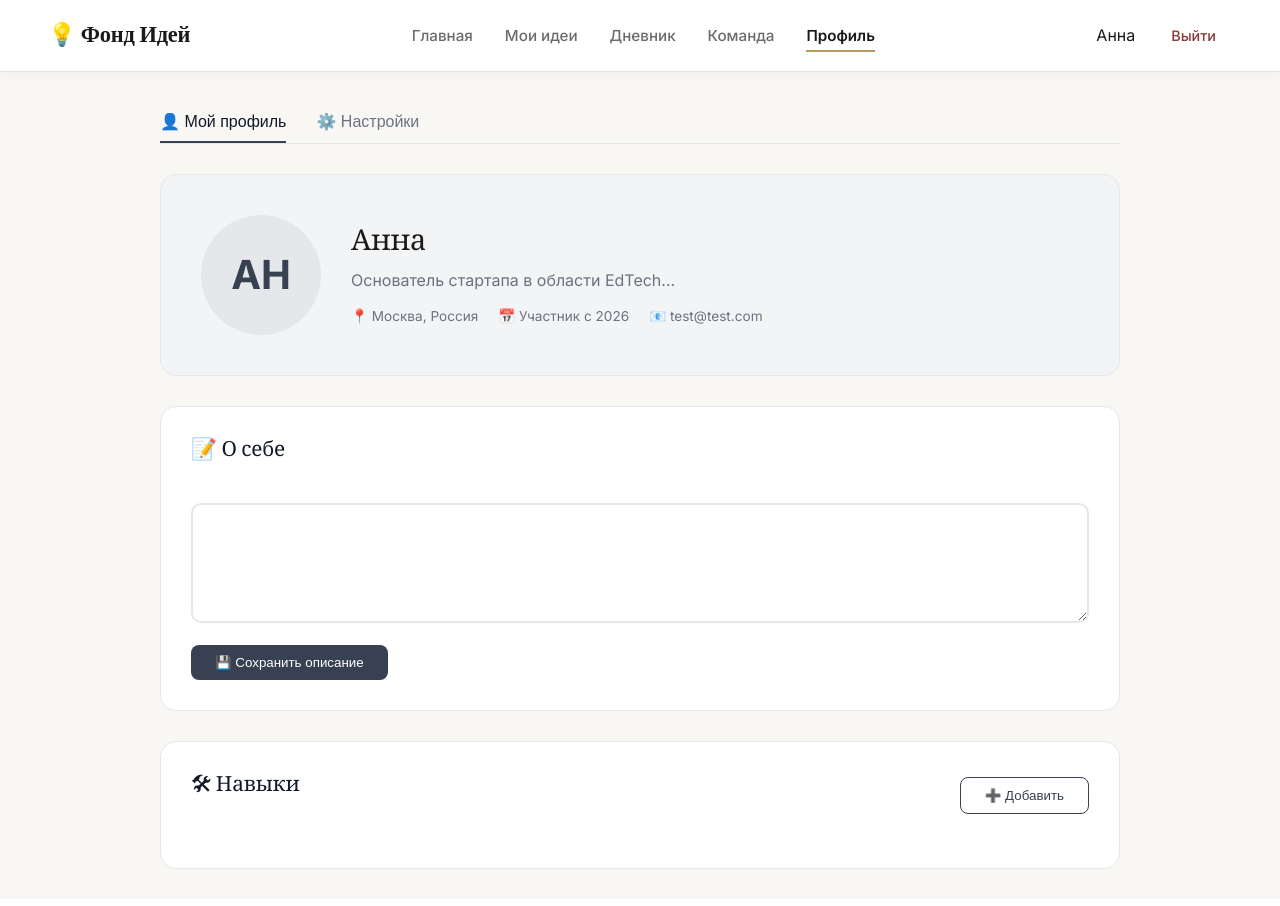
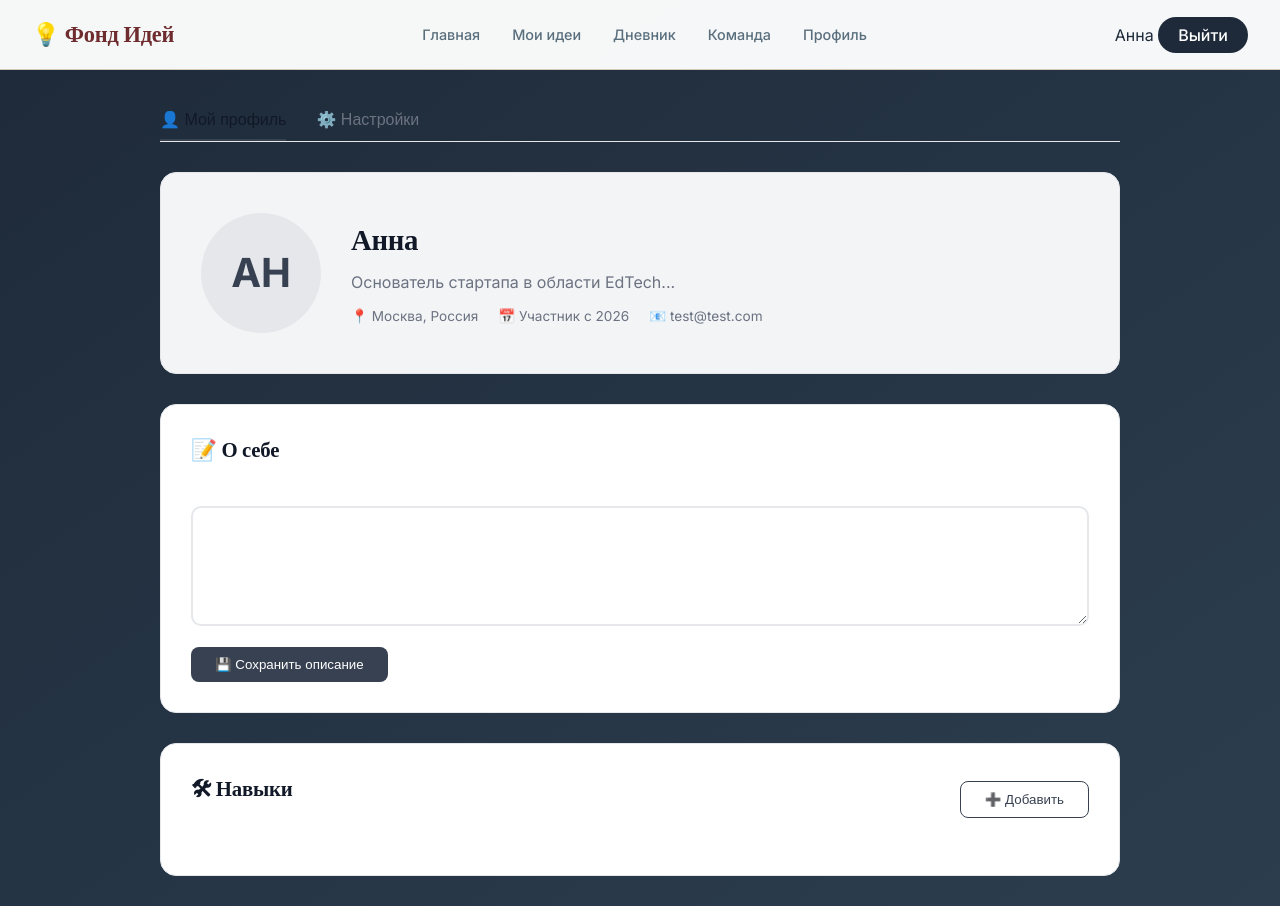
Before and after one commit to viktorialesnyh/FundOfIdeas2, a Flask app: page /profile in a window 1280 px wide. Before the commit the page ends 869 px from the top, so only its background shows below. Run offline with Flask 3, Linux system fonts and the light colour scheme; a user stored in the database is signed in.

Commit message:
Новый дизайн

```diff
--- a/static/css/styles.css
+++ b/static/css/styles.css
@@ -1,27 +1,26 @@
-@import url('https://fonts.googleapis.com/css2?family=Inter:wght@400;500;600;700&family=Cormorant+Garamond:wght@400;500;600&family=JetBrains+Mono:wght@400;500&display=swap');
+/* styles.css — Improved design */
+
+@import url('https://fonts.googleapis.com/css2?family=Inter:wght@400;500;600;700&family=Cormorant+Garamond:wght@400;500;600;700&display=swap');
 
 :root {
-  /* Journal Craft Palette */
-  --bg-paper: #F9F7F3;
-  --bg-white: #FFFFFF;
-  --bg-edge: #F1EDE6;
-  --text-ink: #1A1A1A;
-  --text-pencil: #6B6B6B;
-  --text-light: #9CA3AF;
-  --accent-binding: #8B3A3A;
-  --accent-binding-hover: #6B2D2D;
-  --accent-foil: #B89B5E;
-  --accent-foil-light: #D4C5A3;
-  --border-paper: #E8E3DB;
-  --border-dark: #D4CFC5;
-  --shadow-soft: 0 4px 20px rgba(26, 26, 26, 0.06);
-  --shadow-medium: 0 8px 30px rgba(26, 26, 26, 0.08);
-  --shadow-card: 0 2px 12px rgba(26, 26, 26, 0.04);
-  --radius-sm: 8px;
-  --radius-md: 12px;
-  --radius-lg: 16px;
-  --ease-smooth: cubic-bezier(0.25, 0.1, 0.25, 1);
-  --transition-base: all 0.3s var(--ease-smooth);
+  --bg-gradient-start: #1E2A3A;
+  --bg-gradient-end: #2C3E4E;
+  --bg-card: #FFFFFF;
+  --bg-sidebar: rgba(255, 255, 255, 0.06);
+  --text-dark: #1E2A3A;
+  --text-mid: #5A6F7D;
+  --border-light: #D4C9B8;
+  --gold: #D4AF37;
+  --gold-hover: #B8960C;
+  --burgundy: #6E2C2F;
+  --burgundy-hover: #8B3A3A;
+  --navy: #1E2A3A;
+  --shadow-sm: 0 8px 20px rgba(0, 0, 0, 0.08);
+  --shadow-md: 0 12px 30px rgba(0, 0, 0, 0.12);
+  --radius-md: 20px;
+  --radius-lg: 28px;
+  --font-serif: 'Cormorant Garamond', serif;
+  --font-sans: 'Inter', sans-serif;
 }
 
 * {
@@ -31,356 +30,349 @@
 }
 
 body {
-  font-family: 'Inter', -apple-system, BlinkMacSystemFont, 'Segoe UI', sans-serif;
-  background: var(--bg-paper);
-  color: var(--text-ink);
-  line-height: 1.65;
-  -webkit-font-smoothing: antialiased;
-  -moz-osx-font-smoothing: grayscale;
+  font-family: var(--font-sans);
+  background: linear-gradient(145deg, var(--bg-gradient-start), var(--bg-gradient-end));
+  color: var(--text-dark);
+  min-height: 100vh;
+  line-height: 1.5;
 }
 
-h1, h2, h3, h4, h5, h6 {
-  font-family: 'Cormorant Garamond', Georgia, serif;
-  font-weight: 500;
-  line-height: 1.25;
+h1, h2, h3, .project-title, .nav-brand {
+  font-family: var(--font-serif);
+  font-weight: 700;
   letter-spacing: -0.01em;
-  color: var(--text-ink);
 }
 
-/* === СТРАНИЦА АВТОРИЗАЦИИ === */
+/* ========== AUTH PAGE ========== */
 .auth-body {
-  height: 100vh;
-  background: linear-gradient(135deg, var(--bg-paper) 0%, var(--bg-edge) 100%);
+  min-height: 100vh;
   display: flex;
   align-items: center;
   justify-content: center;
-  padding: 20px;
+  padding: 32px;
 }
 
 .auth-container {
   display: flex;
+  flex-wrap: wrap;
+  max-width: 1200px;
   width: 100%;
-  max-width: 1100px;
-  height: auto;
-  min-height: 600px;
-  background: var(--bg-white);
+  background: var(--bg-card);
   border-radius: var(--radius-lg);
   overflow: hidden;
-  box-shadow: var(--shadow-medium);
-  border: 1px solid var(--border-paper);
+  box-shadow: var(--shadow-md);
 }
 
+/* LEFT SIDE */
 .auth-left {
-  flex: 1;
+  flex: 1.2;
+  min-width: 320px;
+  background: var(--bg-sidebar);
+  backdrop-filter: blur(2px);
+  padding: 80px 32px;
+  text-align: center;
   display: flex;
   flex-direction: column;
   justify-content: center;
   align-items: center;
-  background: var(--bg-white);
-  border-right: 1px solid var(--border-paper);
-  padding: 60px 40px;
-  position: relative;
-}
-
-.auth-left::before {
-  content: '';
-  position: absolute;
-  top: 0;
-  left: 0;
-  right: 0;
-  bottom: 0;
-  background: radial-gradient(circle at 50% 50%, var(--bg-edge) 0%, transparent 70%);
-  opacity: 0.5;
-  pointer-events: none;
+  border-right: 1px solid rgba(255, 255, 255, 0.15);
 }
 
 .star-icon {
-  font-size: 3.5rem;
-  color: var(--accent-foil);
-  margin-bottom: 16px;
-  z-index: 1;
+  font-size: 9rem;
+  color: var(--gold);
+  filter: drop-shadow(0 0 20px rgba(212, 175, 55, 0.7));
+  animation: starGlow 2.5s infinite ease-in-out;
+  margin-bottom: 24px;
+}
+
+@keyframes starGlow {
+  0% { filter: drop-shadow(0 0 8px rgba(212, 175, 55, 0.5)); transform: scale(1); }
+  50% { filter: drop-shadow(0 0 30px rgba(212, 175, 55, 0.9)); transform: scale(1.02); }
+  100% { filter: drop-shadow(0 0 8px rgba(212, 175, 55, 0.5)); transform: scale(1); }
 }
 
 .project-title {
-  font-size: 2.8rem;
-  font-weight: 600;
-  color: var(--text-ink);
-  z-index: 1;
-  letter-spacing: -0.02em;
+  font-family: var(--font-serif);
+  font-size: 3rem;
+  font-weight: 700;
+  color: var(--burgundy);
+  text-shadow: 0 2px 6px rgba(0, 0, 0, 0.1);
+  margin-bottom: 12px;
 }
 
+.tagline {
+  color: rgba(255, 255, 255, 0.7);
+  font-size: 1rem;
+}
+
+/* RIGHT SIDE — FORM */
 .auth-right {
-  flex: 1;
-  padding: 60px 50px;
+  flex: 0.9;
+  padding: 60px 48px;
+  background: var(--bg-card);
   display: flex;
   flex-direction: column;
   justify-content: center;
-  background: var(--bg-paper);
 }
 
+/* TABS — Вход / Регистрация  */
 .tabs {
   display: flex;
-  background: var(--bg-edge);
-  padding: 6px;
-  border-radius: var(--radius-md);
+  gap: 16px;
   margin-bottom: 40px;
-  gap: 4px;
 }
 
 .tab-btn {
   flex: 1;
-  padding: 12px 20px;
+  padding: 14px 20px;
   border: none;
-  background: transparent;
-  border-radius: var(--radius-sm);
-  font-weight: 500;
+  border-radius: 60px;
+  font-weight: 700;
+  font-size: 1rem;
   cursor: pointer;
-  color: var(--text-pencil);
-  transition: var(--transition-base);
-  font-size: 0.95rem;
+  transition: 0.2s;
+  text-align: center;
 }
 
+/* Onglet actif = toujours visible */
 .tab-btn.active {
-  background: var(--bg-white);
-  color: var(--text-ink);
-  box-shadow: var(--shadow-card);
-  font-weight: 600;
+  color: white;
 }
 
-.tab-btn:hover:not(.active) {
-  color: var(--text-ink);
-  background: rgba(255, 255, 255, 0.5);
+/* Вход = OR */
+.tab-btn:first-child {
+  background: transparent;
+  color: var(--gold);
+  border: 1px solid var(--gold);
+}
+
+.tab-btn:first-child.active {
+  background: var(--gold);
+  color: #1E2A3A;
+  border: none;
+}
+
+/* Регистрация = Burgundy */
+.tab-btn:last-child {
+  background: transparent;
+  color: var(--burgundy);
+  border: 1px solid var(--burgundy);
+}
+
+.tab-btn:last-child.active {
+  background: var(--burgundy);
+  color: white;
+  border: none;
 }
 
 h2 {
-  font-size: 2rem;
-  margin-bottom: 8px;
-  color: var(--text-ink);
-  font-weight: 500;
+  font-size: 1.8rem;
+  margin-bottom: 12px;
 }
 
 .subtitle {
-  color: var(--text-pencil);
+  font-size: 0.9rem;
+  color: var(--text-mid);
   margin-bottom: 32px;
-  font-size: 0.95rem;
-  line-height: 1.6;
 }
 
 .input-group {
-  margin-bottom: 20px;
+  margin-bottom: 24px;
 }
 
 .input-group label {
   display: block;
+  font-size: 0.85rem;
+  font-weight: 600;
   margin-bottom: 8px;
-  font-size: 0.85rem;
-  font-weight: 500;
-  color: var(--text-ink);
-  letter-spacing: 0.01em;
+  color: var(--text-dark);
 }
 
 .input-group input {
   width: 100%;
-  padding: 14px 16px;
-  border: 1.5px solid var(--border-dark);
-  border-radius: var(--radius-sm);
-  outline: none;
-  font-size: 0.95rem;
-  background: var(--bg-white);
-  transition: var(--transition-base);
-  font-family: inherit;
+  padding: 14px 18px;
+  border: 1px solid var(--border-light);
+  border-radius: 16px;
+  font-size: 0.9rem;
+  background: white;
+  transition: 0.2s;
 }
 
 .input-group input:focus {
-  border-color: var(--accent-binding);
-  box-shadow: 0 0 0 3px rgba(139, 58, 58, 0.08);
-  background: var(--bg-paper);
-}
-
-.input-group input::placeholder {
-  color: var(--text-light);
+  outline: none;
+  border-color: var(--gold);
+  box-shadow: 0 0 0 3px rgba(212, 175, 55, 0.2);
 }
 
 .checkbox-group {
+  margin: 20px 0 28px;
   display: flex;
+  align-items: center;
   gap: 10px;
-  align-items: flex-start;
-  margin-bottom: 28px;
   font-size: 0.85rem;
-  color: var(--text-pencil);
-}
-
-.checkbox-group input[type="checkbox"] {
-  margin-top: 2px;
-  accent-color: var(--accent-binding);
-}
-
-.checkbox-group a {
-  color: var(--accent-binding);
-  text-decoration: none;
-  font-weight: 500;
-  transition: color 0.2s;
-}
-
-.checkbox-group a:hover {
-  color: var(--accent-binding-hover);
-  text-decoration: underline;
 }
 
 .primary-btn {
   width: 100%;
-  padding: 14px 24px;
-  background: var(--accent-binding);
-  color: white;
+  padding: 14px;
+  background: var(--gold);
+  color: #1E2A3A;
   border: none;
-  border-radius: var(--radius-sm);
-  font-weight: 600;
+  border-radius: 60px;
+  font-weight: 700;
+  font-size: 1rem;
   cursor: pointer;
+  transition: 0.2s;
   margin-bottom: 16px;
-  font-size: 0.95rem;
-  transition: var(--transition-base);
-  letter-spacing: 0.01em;
 }
 
 .primary-btn:hover {
-  background: var(--accent-binding-hover);
-  transform: translateY(-1px);
-  box-shadow: 0 4px 12px rgba(139, 58, 58, 0.25);
-}
-
-.primary-btn:active {
-  transform: translateY(0);
+  background: var(--gold-hover);
+  transform: translateY(-2px);
 }
 
 .secondary-btn {
   width: 100%;
-  padding: 14px 24px;
-  background: var(--bg-white);
-  border: 1.5px solid var(--border-dark);
-  border-radius: var(--radius-sm);
+  padding: 14px;
+  background: transparent;
+  border: 1px solid var(--border-light);
+  border-radius: 60px;
+  font-weight: 600;
   cursor: pointer;
-  font-weight: 500;
-  color: var(--text-ink);
-  transition: var(--transition-base);
-  font-size: 0.95rem;
+  transition: 0.2s;
+  margin-bottom: 16px;
 }
 
 .secondary-btn:hover {
-  background: var(--bg-edge);
-  border-color: var(--border-paper);
+  border-color: var(--burgundy);
+  background: rgba(110, 44, 47, 0.05);
 }
 
-.divider {
-  display: flex;
-  align-items: center;
-  margin: 24px 0;
-  color: var(--text-light);
-  font-size: 0.85rem;
-}
-
-.divider::before,
-.divider::after {
-  content: '';
-  flex: 1;
-  height: 1px;
-  background: var(--border-paper);
-}
-
-.divider span {
-  padding: 0 16px;
-}
-
-.hidden {
-  display: none !important;
-}
-
-/* === НАВБАР (ВЕРХНЯЯ ПАНЕЛЬ) === */
+/* ========== NAVBAR ========== */
 .navbar {
-  height: 72px;
-  padding: 0 48px;
-  background: var(--bg-white);
+  background: rgba(255, 255, 255, 0.96);
+  padding: 0 32px;
+  height: 70px;
   display: flex;
   align-items: center;
   justify-content: space-between;
-  border-bottom: 1px solid var(--border-paper);
-  box-shadow: var(--shadow-card);
-  position: sticky;
-  top: 0;
-  z-index: 100;
+  border-bottom: 1px solid var(--border-light);
 }
 
 .nav-brand {
-  font-family: 'Cormorant Garamond', serif;
-  font-weight: 600;
+  font-family: var(--font-serif);
+  font-weight: 700;
   font-size: 1.4rem;
-  color: var(--text-ink);
-  letter-spacing: -0.01em;
+  color: var(--burgundy);
 }
 
 .nav-links {
   display: flex;
+  align-items: center;
   gap: 32px;
 }
 
 .nav-links a {
   text-decoration: none;
-  color: var(--text-pencil);
+  color: var(--text-mid);
   font-weight: 500;
-  font-size: 0.95rem;
-  transition: var(--transition-base);
-  position: relative;
-  padding: 4px 0;
+  font-size: 0.9rem;
+  transition: 0.2s;
 }
 
-.nav-links a::after {
-  content: '';
-  position: absolute;
-  bottom: 0;
-  left: 0;
-  width: 0;
-  height: 2px;
-  background: var(--accent-foil);
-  transition: width 0.3s var(--ease-smooth);
-}
-
-.nav-links a.active,
 .nav-links a:hover {
-  color: var(--text-ink);
-  font-weight: 600;
-}
-
-.nav-links a.active::after,
-.nav-links a:hover::after {
-  width: 100%;
-}
-
-.nav-user {
-  display: flex;
-  align-items: center;
-  gap: 20px;
+  color: var(--gold);
 }
 
 .btn-logout {
-  color: var(--accent-binding);
+  background: var(--navy);
+  color: white;
+  padding: 8px 20px;
+  border-radius: 40px;
   text-decoration: none;
   font-weight: 500;
-  font-size: 0.9rem;
-  transition: var(--transition-base);
-  padding: 8px 16px;
-  border-radius: var(--radius-sm);
 }
 
-.btn-logout:hover {
-  background: rgba(139, 58, 58, 0.08);
-  color: var(--accent-binding-hover);
+/* ========== PAGE DNEVNIK (CLAIR) ========== */
+.diary-page,
+.diary-container,
+.diary-content,
+body.diary-page,
+body.diary-container,
+body.diary-content,
+div.diary-page,
+div.diary-container,
+div.diary-content {
+  background: #FFFFFF !important;
 }
 
-/* Utility classes */
-.mono {
-  font-family: 'JetBrains Mono', monospace;
-  font-size: 0.85rem;
+/* ========== RESPONSIVE ========== */
+@media (max-width: 768px) {
+  .auth-container {
+    flex-direction: column;
+  }
+
+  .auth-left {
+    padding: 48px 24px;
+  }
+
+  .star-icon {
+    font-size: 5rem;
+  }
+
+  .project-title {
+    font-size: 2rem;
+  }
+
+  .auth-right {
+    padding: 32px 24px;
+  }
+
+  .tab-btn {
+    font-size: 0.85rem;
+    padding: 10px;
+  }
+
+  .navbar {
+    padding: 0 16px;
+  }
+
+  .nav-links {
+    gap: 16px;
+  }
 }
 
-.serif {
-  font-family: 'Cormorant Garamond', serif;
+/* ========== Rendre la page Dnevnik claire et lisible ========== */
+.diary-page,
+.diary-container,
+.diary-content,
+body.diary-page,
+body.diary-container,
+body.diary-content,
+div.diary-page,
+div.diary-container,
+div.diary-content,
+main.diary-page,
+section.diary-page,
+.diary-wrapper {
+  background-color: #FFFFFF !important;
+  background: #FFFFFF !important;
+  color: #1E2A3A !important;
 }
+
+/* Readable texts and notes */
+.diary-entry,
+.diary-card,
+.diary-item {
+  background: #FFFFFF !important;
+  border: 1px solid #D4C9B8 !important;
+  color: #98a6b9 !important;
+}
+
+/* For the notes */
+.diary-entry p,
+.diary-entry span,
+.diary-entry div {
+  color: #a9c8f1 !important;
+}
```
